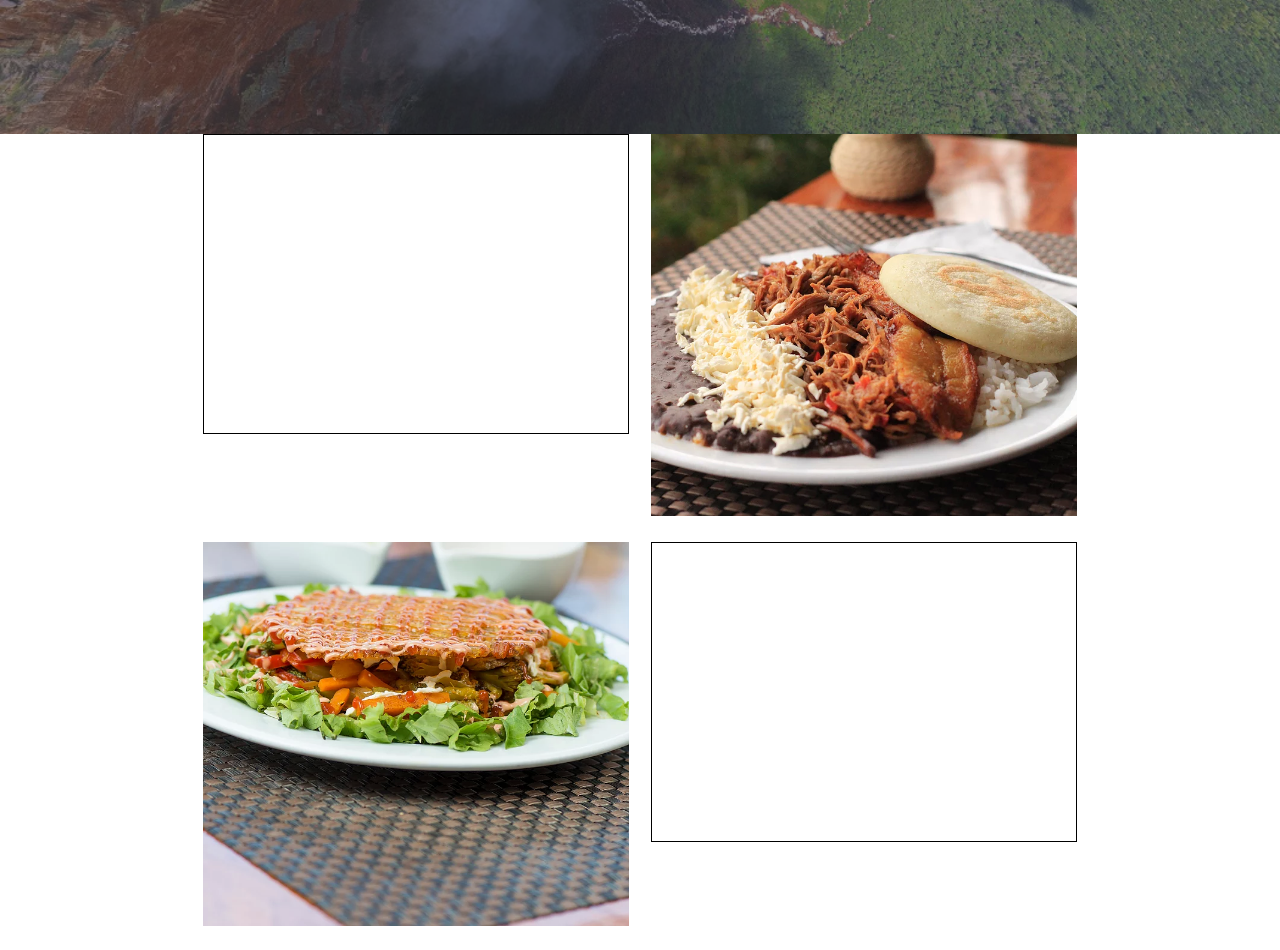
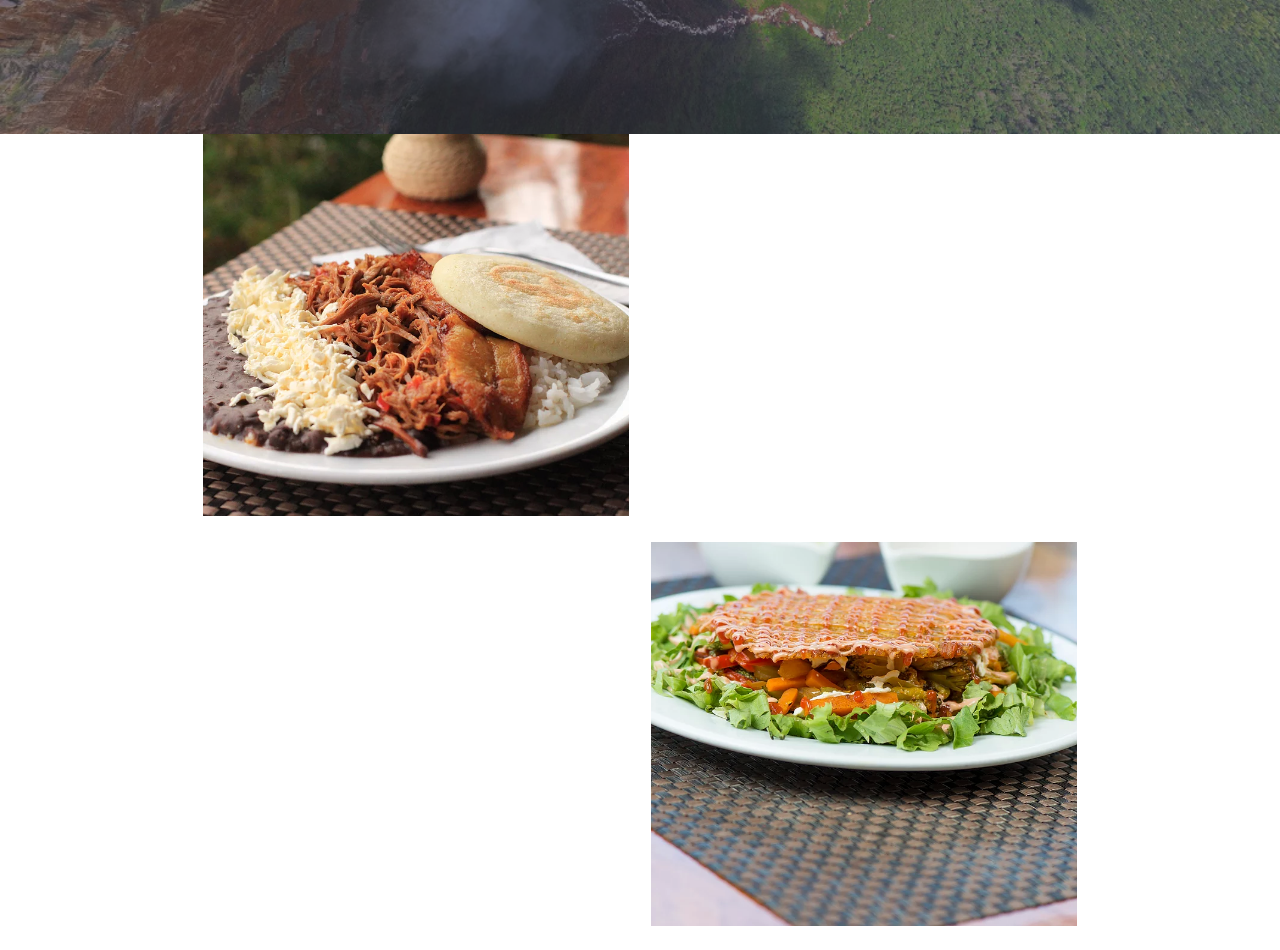
Before and after one commit to iamsteeve/kaxapa-factory, a website built with webpack: page src/index.html in a window 1280 px wide. Shown: the part 2080-3030 px from the top of the page. Built offline with nearby package versions, Linux system fonts and the light colour scheme; some packages are replaced by stand-ins of ours; a web font is replaced by a local one.

Commit message:
Reajuste

```diff
--- a/src/index.html
+++ b/src/index.html
@@ -43,10 +43,8 @@
 </ul>
 
 
-
-
 <section class="hero-section-image">
-        <div class="col-sm-12 "  id="textoPortada">
+    <div class="col-sm-12 " id="textoPortada">
 
         <img alt="Kaxapa" src="images/logokaxapa.png" width="40%" id="logo2"/>
 
@@ -126,11 +124,7 @@
 <section id="info-food">
     <div class="container">
         <div class="row">
-                <div class="col s12 m6 l6">
-                    <div style="border: black 1px solid; width: 100%; height:300px;">
 
-                    </div>
-                </div>
             <div class="col s12 m6 l6  ">
 
                 <picture>
@@ -141,11 +135,6 @@
             </div>
         </div>
         <div class="row row-reverse">
-                <div class="col s12 m6 l6 ">
-                    <div style="border: black 1px solid; width: 100%; height:300px;">
-
-                    </div>
-                </div>
 
 
             <div class="col s12 m6 l6  ">
@@ -170,7 +159,6 @@
         </div>
     </div>
 </section>
-
 
 
 <br>
```
Lines whose indentation alone changed are shown as unchanged.
